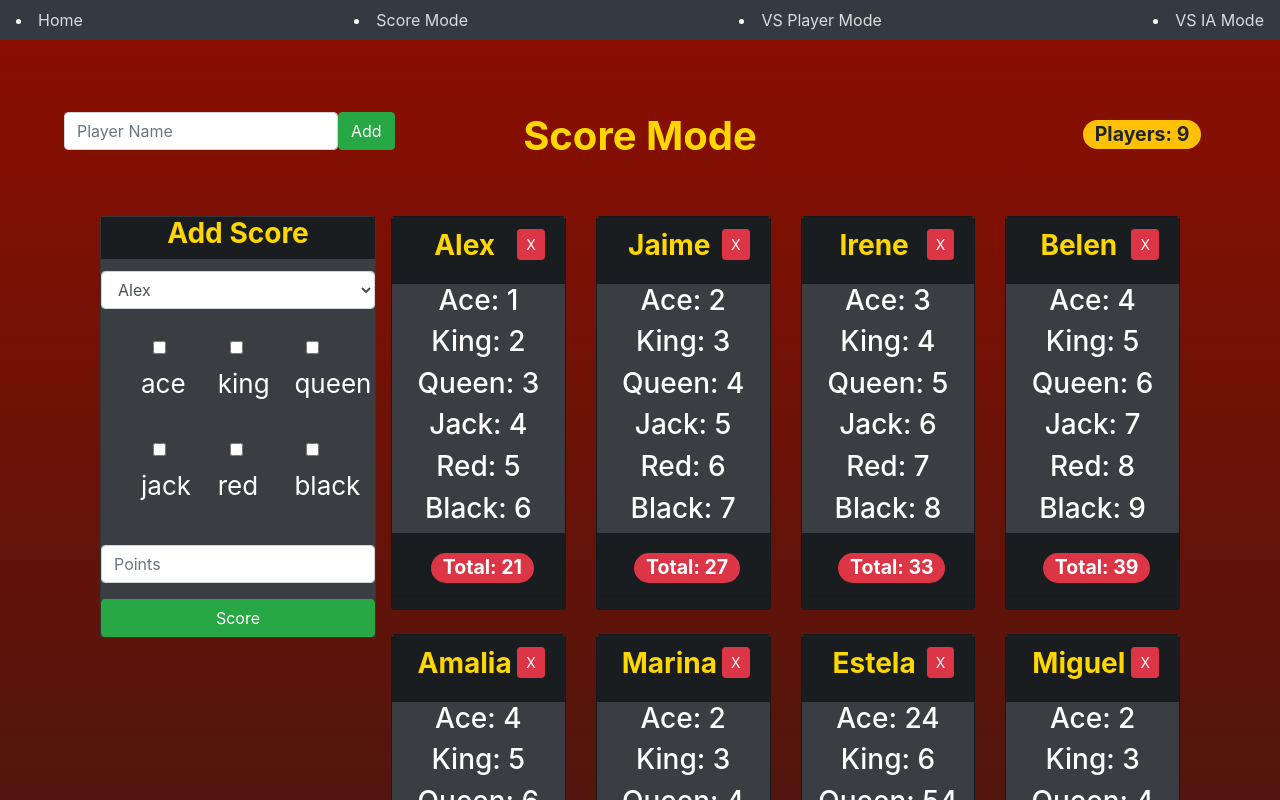
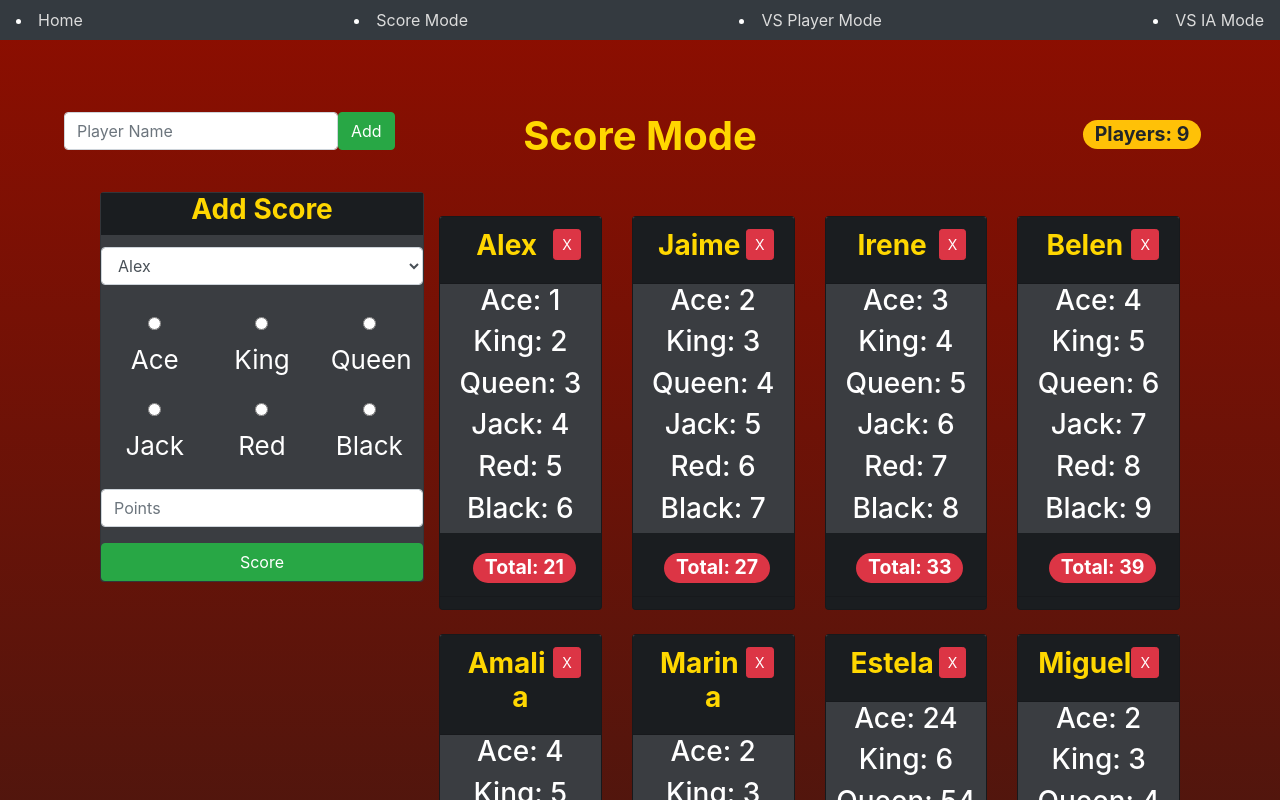
Before and after one commit to AlexTheMagnus/DBR, a React (Create React App) app: page /score in a window 1280 px wide. Shown: the top 800 px of the page. Built offline with nearby package versions, Linux system fonts and the light colour scheme.

Commit message:
refactor editCard side selector and add just -numbers-allowed limitation to points input

```diff
--- a/package.json
+++ b/package.json
@@ -3,11 +3,14 @@
   "version": "0.1.0",
   "private": true,
   "dependencies": {
+    "bootstrap": "^4.5.3",
     "immutability-helper": "^3.0.1",
+    "jquery": "^3.5.1",
     "react": "^16.8.6",
+    "react-bootstrap": "^1.4.0",
     "react-dom": "^16.8.6",
     "react-router-dom": "^5.0.1",
-    "react-scripts": "3.0.1",
+    "react-scripts": "^4.0.0",
     "typescript": "^3.5.3"
   },
   "scripts": {
--- a/src/components/Score/EditCard.js
+++ b/src/components/Score/EditCard.js
@@ -1,4 +1,5 @@
 import React, { Component } from "react";
+import { Container, Row, Col, OverlayTrigger, Tooltip } from "react-bootstrap";
 
 class EditCard extends Component {
   constructor(props) {
@@ -16,8 +17,8 @@ class EditCard extends Component {
         { key: 4, face: "queen" },
         { key: 3, face: "jack" },
         { key: 2, face: "red" },
-                { key: 1, face: "black" }
-            ]
+        { key: 1, face: "black" },
+      ],
     };
 
     this.handleInputChange = this.handleInputChange.bind(this);
@@ -35,7 +36,7 @@ class EditCard extends Component {
     value[i] = true;
     this.setState({
       value,
-            side: this.state.sides[i].face
+      side: this.state.sides[i].face,
     });
 
     console.log(this.state);
@@ -43,13 +44,14 @@ class EditCard extends Component {
 
   handleSubmit(e) {
     e.preventDefault();
+    if (isFinite(String(this.state.points).trim() || NaN)) {
       this.props.onEditCard(this.state);
       this.setState({
         name: this.props.estado[0].player,
-            points: "0"
+        points: "0",
       });
       this.refToPointsInput.current.value = "";
-
+    }
     //console.log(this.props.score[this.state.name].ace);
   }
 
@@ -57,17 +59,21 @@ class EditCard extends Component {
     const { value, name } = e.target;
     console.log(value, name);
     this.setState({
-            [name]: value
+      [name]: value,
     });
     console.log(this.state.side);
   }
 
+  capitalize(str) {
+    return str.charAt(0).toUpperCase() + str.slice(1);
+  }
+
   render() {
     return (
-            <div className="float-left">
+      <div className="float-left" style={{ width: "30%" }}>
         <form
           onSubmit={this.handleSubmit}
-                    className="card mt-4"
+          className="card"
           style={{ background: "#3a3d41" }}
         >
           <div
@@ -91,34 +97,33 @@ class EditCard extends Component {
             </select>
           </div>
           <div className="form-group">
+            <Container>
+              <Row xs={3}>
                 {this.state.sides.map((item, i) => {
                   return (
-                                <div>
-                                    <ul
-                                        style={{
-                                            display: "block",
-                                            float: "left",
-                                            width: "28%"
-                                        }}
-                                    >
-                                        <li style={{ display: "block" }}>
+                    <Col xs={12} sm={6} md={4} key={i}>
                       <input
                         checked={this.state.value[i]}
-                                                type="checkbox"
-                                                onChange={e =>
-                                                    this.onChange(e, i)
-                                                }
+                        type="radio"
+                        onChange={(e) => this.onChange(e, i)}
                       />
                       <div>
-                                                <label>{item.face}</label>
+                        <label>{this.capitalize(item.face)}</label>
                       </div>
-                                        </li>
-                                    </ul>
-                                </div>
+                    </Col>
                   );
                 })}
+              </Row>
+            </Container>
           </div>
 
+          <OverlayTrigger
+            placement="top"
+            delay={{ show: 50, hide: 50 }}
+            overlay={
+              <Tooltip id="editCard-overlay">Just numbers are accepted</Tooltip>
+            }
+          >
             <div className="form-group">
               <input
                 type="text"
@@ -130,7 +135,9 @@ class EditCard extends Component {
                 placeholder="Points"
               />
             </div>
-                    <button type="submit" className="btn btn-success">
+          </OverlayTrigger>
+
+          <button type="submit" pattern="[0-9]*" className="btn btn-success">
             Score
           </button>
         </form>
--- a/src/components/Score/index.js
+++ b/src/components/Score/index.js
@@ -10,7 +10,7 @@ class Score extends Component {
   constructor() {
     super();
     this.state = {
-            scores //Es lo mimso que "score: score"
+      scores, //Es lo mimso que "score: score"
     };
     this.handleAddCard = this.handleAddCard.bind(this);
     this.handleEditCard = this.handleEditCard.bind(this);
@@ -21,7 +21,7 @@ class Score extends Component {
     this.setState({
       scores: this.state.scores.filter((j, i) => {
         return i !== index;
-            })
+      }),
     });
   }
 
@@ -29,7 +29,7 @@ class Score extends Component {
     var index = 0;
     var auxdict;
 
-        this.state.scores.forEach(score => {
+    this.state.scores.forEach((score) => {
       if (score.player === data.name) {
         //var auxdict = score;
         auxdict = JSON.stringify(score);
@@ -37,7 +37,7 @@ class Score extends Component {
 
         //Deleting old card
         this.setState({
-                    scores: this.state.scores.splice(index, 1)
+          scores: this.state.scores.splice(index, 1),
         });
       }
       index++;
@@ -57,7 +57,7 @@ class Score extends Component {
   //Add player
   handleAddCard(score) {
     this.setState({
-            scores: [...this.state.scores, score]
+      scores: [...this.state.scores, score],
     });
   }
 
@@ -67,18 +67,12 @@ class Score extends Component {
     let scores = this.state.scores.map((score, i) => {
       return (
         <div className="col-md-3" key={i}>
-                    <div
-                        className="card mt-4"
-                        style={{ background: "#1A1D20" }}
-                    >
+          <div className="card mt-4" style={{ background: "#1A1D20" }}>
             <div
               className="card-title text-center"
               style={{ background: "#3a3d41" }}
             >
-                            <div
-                                className="card-header"
-                                style={{ background: "#1A1D20" }}
-                            >
+              <div className="card-header" style={{ background: "#1A1D20" }}>
                 <button
                   className="btn btn-danger btn-sm float-right"
                   onClick={this.removeCard.bind(this, i)}
@@ -89,28 +83,13 @@ class Score extends Component {
                   <strong>{score.player}</strong>
                 </h3>
               </div>
-                            <h3 style={{ color: "f1f1f1" }}>
-                                Ace: {score.ace}
-                            </h3>
-                            <h3 style={{ color: "f1f1f1" }}>
-                                King: {score.king}
-                            </h3>
-                            <h3 style={{ color: "f1f1f1" }}>
-                                Queen: {score.queen}
-                            </h3>
-                            <h3 style={{ color: "f1f1f1" }}>
-                                Jack: {score.jack}
-                            </h3>
-                            <h3 style={{ color: "f1f1f1" }}>
-                                Red: {score.red}
-                            </h3>
-                            <h3 style={{ color: "f1f1f1" }}>
-                                Black: {score.black}
-                            </h3>
-                            <div
-                                className="card-header"
-                                style={{ background: "#1A1D20" }}
-                            >
+              <h3 style={{ color: "f1f1f1" }}>Ace: {score.ace}</h3>
+              <h3 style={{ color: "f1f1f1" }}>King: {score.king}</h3>
+              <h3 style={{ color: "f1f1f1" }}>Queen: {score.queen}</h3>
+              <h3 style={{ color: "f1f1f1" }}>Jack: {score.jack}</h3>
+              <h3 style={{ color: "f1f1f1" }}>Red: {score.red}</h3>
+              <h3 style={{ color: "f1f1f1" }}>Black: {score.black}</h3>
+              <div className="card-header" style={{ background: "#1A1D20" }}>
                 <span className="badge badge-pill badge-danger ml-2">
                   Total:{" "}
                   {parseInt(score.ace, 10) +
@@ -142,10 +121,7 @@ class Score extends Component {
                 <strong>Score Mode</strong>
               </h1>
             </div>
-                        <div
-                            className="col mt-4"
-                            style={{ textAlign: "right" }}
-                        >
+            <div className="col mt-4" style={{ textAlign: "right" }}>
               <span className="badge badge-pill badge-warning ml-2">
                 Players: {this.state.scores.length}
               </span>
```
Also changed, not shown: 1 other file (tests, documents, lock files or other folders). Lines whose indentation alone changed are shown as unchanged.
